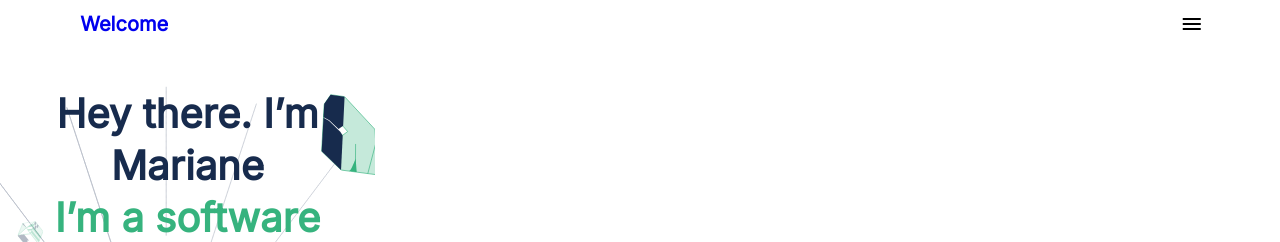
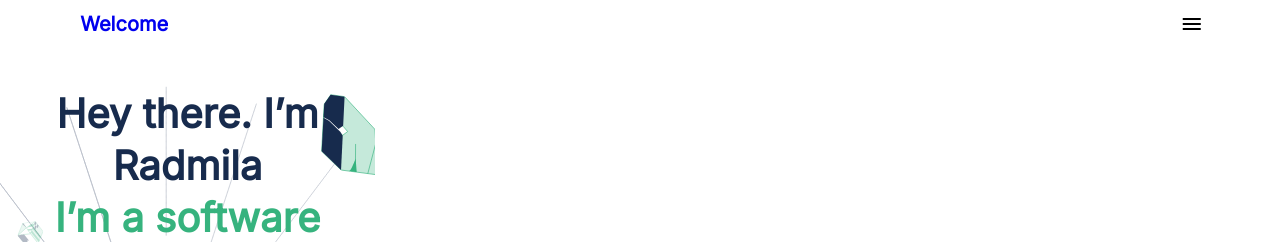
Before and after one commit to M0rrighan/Portfolio_from_Figma, a website: page index.html in a window 1280 px wide. Shown: the top 242 px of the page. Drawn offline with Linux system fonts and the light colour scheme.

Commit message:
add screenshot

```diff
--- a/index.html
+++ b/index.html
@@ -36,7 +36,7 @@
       <!-- start main -->
       <section id="headline" class="background">
         <section class="primary">
-          <p>Hey there. I’m Mariane</p>
+          <p>Hey there. I’m Radmila</p>
           <p class="green">I’m a software developer</p>
         </section>
         <section class="secondary">
```
Also changed, not shown: README.md, app_screenshot.png.
